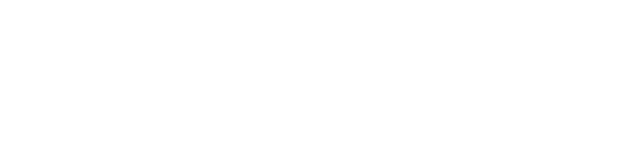
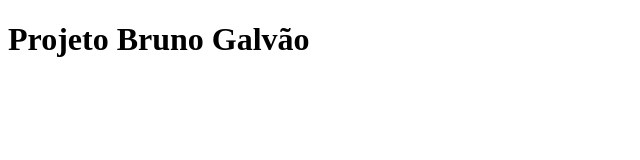
Before and after one commit to GalvaoBruno/curso-git, a plain HTML site: page index.html in a window 1280 px wide. Shown: the whole page, without its empty margins (0-640 px from the left). Drawn offline with Linux system fonts and the light colour scheme.

```diff
--- a/index.html
+++ b/index.html
@@ -4,6 +4,7 @@
 	<title></title>
 </head>
 <body>
+	<h1>Projeto Bruno Galvão</h1>
 
 </body>
 </html>
```
